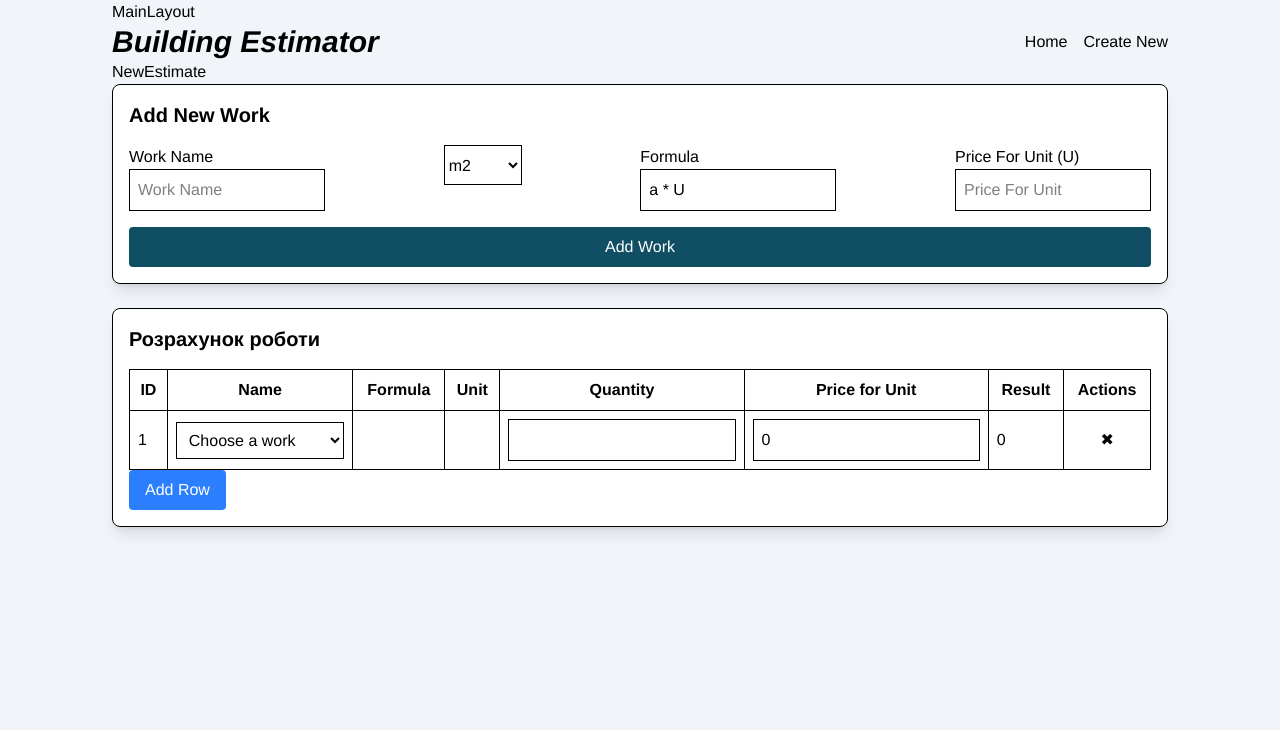
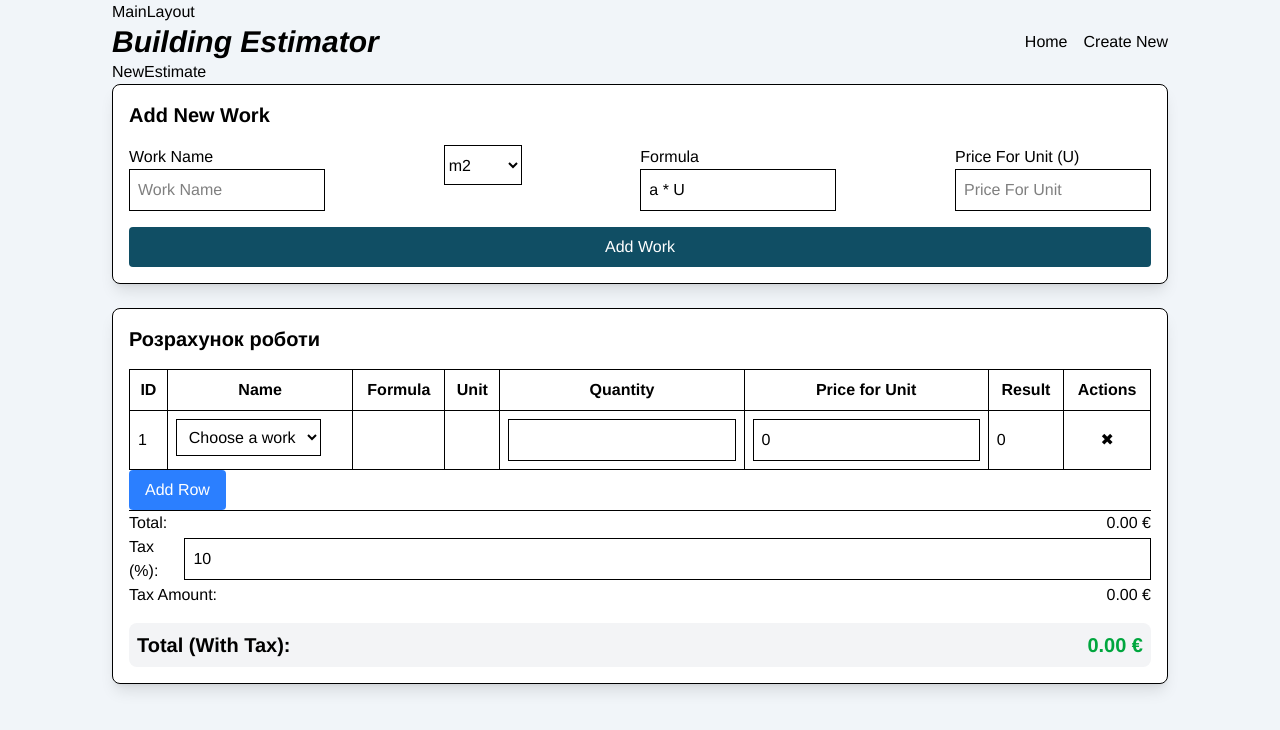
Before and after one commit to IvanBodnarash/building-estimator, a React (Vite) app: page /create-new in a window 1280 px wide. Both pictures are taken after a click on the button "Add Row". Shown: the top 730 px of the page. Built offline with nearby package versions, Linux system fonts and the light colour scheme.

Commit message:
Adding total calculation + tax + refactoring

```diff
--- a/src/components/AddWork.jsx
+++ b/src/components/AddWork.jsx
@@ -93,6 +93,7 @@ export default function AddWorkForm({
               className="border p-2 w-full"
               value={workName}
               onChange={(e) => setWorkName(e.target.value)}
+              autoComplete="off"
               required
             />
           </div>
@@ -119,6 +120,7 @@ export default function AddWorkForm({
               className="border p-2 w-full"
               value={formula}
               onChange={handleFormulaChange}
+              autoComplete="off"
               required
             />
           </div>
@@ -132,6 +134,7 @@ export default function AddWorkForm({
               className="border p-2 w-full"
               value={priceForUnit}
               onChange={(e) => setPriceForUnit(e.target.value)}
+              autoComplete="off"
               required
             />
           </div>
--- a/src/components/Estimate.jsx
+++ b/src/components/Estimate.jsx
@@ -9,6 +9,13 @@ export default function Estimate() {
   const [tableRows, setTableRows] = useState([]);
   const [editingWork, setEditingWork] = useState(null);
 
+  const [isEditModalOpen, setIsEditModalOpen] = useState(false);
+  const [editingRow, setEditingRow] = useState(null);
+
+  const [total, setTotal] = useState(0);
+  const [taxRate, setTaxRate] = useState(10);
+  const [taxAmount, setTaxAmount] = useState(0);
+
   const loadWorks = async () => {
     const savedWorks = await db.works.toArray();
     setWorks(savedWorks);
@@ -17,6 +24,14 @@ export default function Estimate() {
   useEffect(() => {
     loadWorks();
   }, []);
+
+  useEffect(() => {
+    const newTotal = tableRows.reduce((sum, row) => sum + (row.result || 0), 0);
+    setTotal(newTotal);
+
+    const newTaxAmount = newTotal * (taxRate / 100);
+    setTaxAmount(newTaxAmount);
+  }, [tableRows, taxRate]);
 
   const addRow = () => {
     setTableRows([
@@ -92,9 +107,50 @@ export default function Estimate() {
     setTableRows(tableRows.filter((row) => row.id !== rowId));
   };
 
-  const handleEdit = (workId) => {
-    const workToEdit = works.find((w) => w.id === workId);
-    setEditingWork(workToEdit);
+  const handleEdit = (row) => {
+    // const workToEdit = works.find((w) => w.id === workId);
+    // setEditingWork(workToEdit);
+    setEditingRow(row);
+    setIsEditModalOpen(true);
+  };
+
+  const handleSaveEdit = async () => {
+    if (!editingRow) return;
+
+    await db.works.update(editingRow.workId, {
+      name: editingRow.workName,
+      formula: editingRow.formula,
+      unit: editingRow.unit,
+      priceForUnit: editingRow.priceForUnit,
+    });
+
+    // setWorks((prevWorks) =>
+    //   prevWorks.map((row) =>
+    //     row.workId === editingRow.workId ? { ...editingRow } : row
+    //   )
+    // );
+
+    loadWorks();
+
+    setTableRows((prevRows) =>
+      prevRows.map((row) =>
+        row.workId === editingRow.workId
+          ? {
+              ...row,
+              workName: editingRow.workName,
+              formula: editingRow.formula,
+              unit: editingRow.unit,
+              priceForUnit: editingRow.priceForUnit,
+              result: calculateFormula(selectedWork.formula, {
+                a: 1,
+                U: selectedWork.priceForUnit,
+              }),
+            }
+          : row
+      )
+    );
+
+    setIsEditModalOpen(false);
   };
 
   const handleDelete = async (workId) => {
@@ -119,7 +175,11 @@ export default function Estimate() {
 
   return (
     <>
-      <AddWorkForm onWorkAdded={loadWorks} editingWork={editingWork} setEditingWork={setEditingWork} />
+      <AddWorkForm
+        onWorkAdded={loadWorks}
+        editingWork={editingWork}
+        setEditingWork={setEditingWork}
+      />
       <div className="p-4 border rounded-lg shadow-lg bg-white mt-6">
         <h2 className="text-xl font-bold mb-4">Розрахунок роботи</h2>
 
@@ -140,9 +200,9 @@ export default function Estimate() {
             {tableRows.map((row) => (
               <tr key={row.id} className="border">
                 <td className="border p-2">{row.id === 0 ? "1" : row.id}</td>
-                <td className="border p-2">
+                <td className="p-2 flex gap-2 justify-between items-center">
                   <select
-                    className="border p-2 w-full"
+                    className="border p-2 flex items-center justify-center"
                     onChange={(e) => handleWorkSelect(row.id, e.target.value)}
                     value={row.workId || ""}
                   >
@@ -156,10 +216,7 @@ export default function Estimate() {
 
                   {row.workId && (
                     <div className="flex mt-2 space-x-2">
-                      <button
-                        className=""
-                        onClick={() => handleEdit(row.workId)}
-                      >
+                      <button className="" onClick={() => handleEdit(row)}>
                         Edit
                       </button>
                       <button onClick={() => handleDelete(row.workId)}>
@@ -210,6 +267,117 @@ export default function Estimate() {
         >
           Add Row
         </button>
+
+        <div className="border-t">
+          <div className="flex justify-between items-center">
+            <h3>Total:</h3>
+            <h3>{total.toFixed(2)} €</h3>
+          </div>
+
+          <div className="flex justify-between items-center">
+            <label>Tax (%):</label>
+            <input
+              type="number"
+              className="border p-2 w-full"
+              value={taxRate === null ? "" : taxRate}
+              onChange={(e) =>
+                setTaxRate(
+                  e.target.value === "" ? null : Number(e.target.value)
+                )
+              }
+            />
+          </div>
+
+          <div className="flex justify-between items-center">
+            <h3>Tax Amount:</h3>
+            <h3>{taxAmount.toFixed(2)} €</h3>
+          </div>
+
+          <div className="flex justify-between items-center mt-4 p-2 bg-gray-100 rounded-lg">
+            <h3 className="text-xl font-bold">Total (With Tax):</h3>
+            <span className="text-xl text-green-600 font-bold">
+              {(total + taxAmount).toFixed(2)} €
+            </span>
+          </div>
+        </div>
+
+        {isEditModalOpen && (
+          <div className="fixed inset-0 bg-black bg-opacity-50 flex justify-center items-center">
+            <div className="bg-white p-6 rounded-lg shadow-lg w-1/3">
+              <h2 className="text-xl">Edit Work</h2>
+              <label htmlFor="name">Work Name</label>
+              <input
+                type="text"
+                name="name"
+                className="border p-2 w-full mb-2"
+                value={editingRow?.workName || ""}
+                onChange={(e) =>
+                  setEditingRow((prev) => ({
+                    ...prev,
+                    workName: e.target.value,
+                  }))
+                }
+              />
+              <label htmlFor="formula">Formula</label>
+              <input
+                type="text"
+                name="formula"
+                className="border p-2 w-full mb-2"
+                value={editingRow?.formula || ""}
+                onChange={(e) =>
+                  setEditingRow((prev) => ({
+                    ...prev,
+                    formula: e.target.value,
+                  }))
+                }
+              />
+              <label htmlFor="unit">Unit</label>
+              <select
+                className="border p-2 w-full cursor-pointer"
+                name="unit"
+                value={editingRow?.unit || ""}
+                onChange={(e) =>
+                  setEditingRow((prev) => ({
+                    ...prev,
+                    unit: e.target.value,
+                  }))
+                }
+              >
+                <option value="m2">m2</option>
+                <option value="m3">m3</option>
+                <option value="hr">hr</option>
+                <option value="custom">Custom</option>
+              </select>
+              <label htmlFor="priceForUnit">Price For Unit</label>
+              <input
+                type="number"
+                name="priceForUnit"
+                className="border p-2 w-full mb-2"
+                value={editingRow?.priceForUnit || ""}
+                onChange={(e) =>
+                  setEditingRow((prev) => ({
+                    ...prev,
+                    priceForUnit: Number(e.target.value),
+                  }))
+                }
+              />
+              <div className="flex justify-end">
+                <button
+                  className="px-4 py-2 rounded mr-2"
+                  onClick={() => setIsEditModalOpen(false)}
+                >
+                  Cancel
+                </button>
+                <button
+                  className="px-4 py-2 rounded mr-2"
+                  onClick={() => handleSaveEdit()}
+                >
+                  Save
+                </button>
+              </div>
+            </div>
+          </div>
+        )}
       </div>
     </>
   );
```
